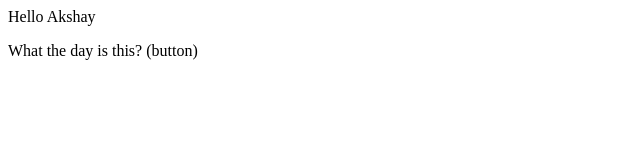
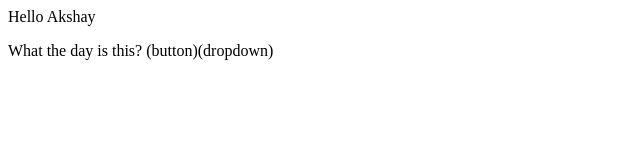
Before and after one commit to akshaykurane2847/localdemo, a plain HTML site: page index.html in a window 1280 px wide. Shown: the full height of the page, 0-640 px from the left. Drawn offline with Linux system fonts and the light colour scheme.

Commit message:
new dropdown is added

```diff
--- a/index.html
+++ b/index.html
@@ -1,2 +1,2 @@
 <p>Hello Akshay</p>
-<p>What the day is this? (button)</p>
+<p>What the day is this? (button)(dropdown)</p>
```
